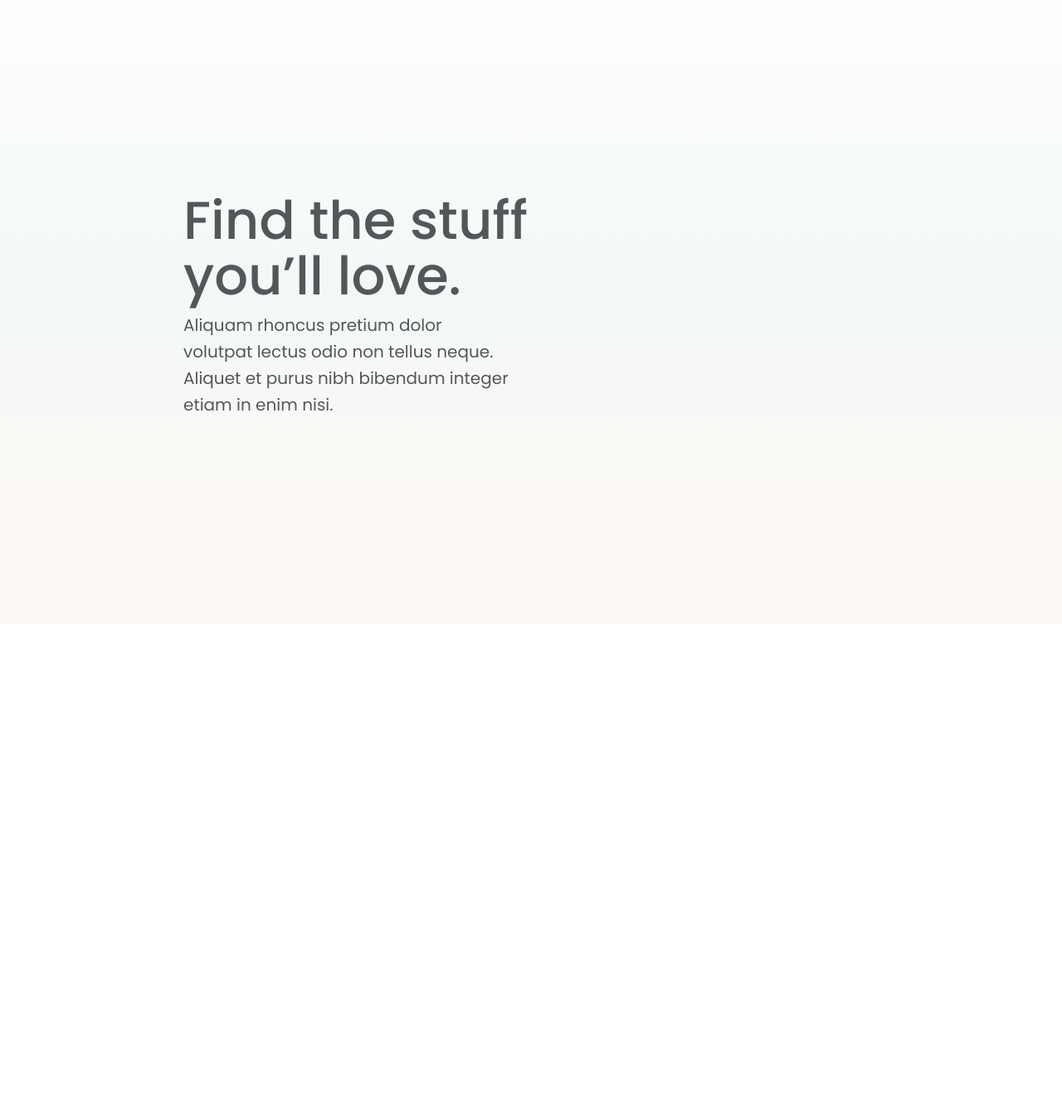
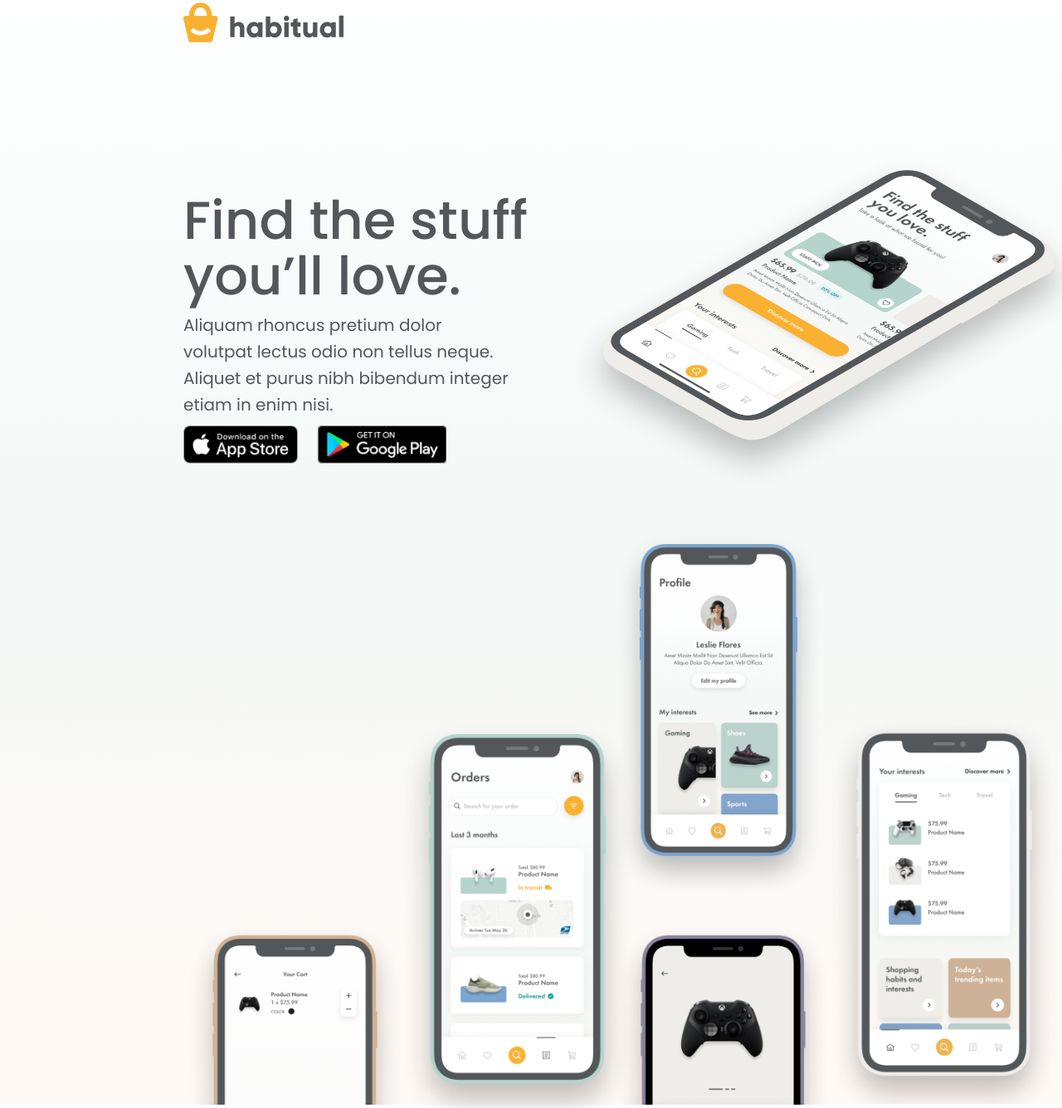
Before and after one commit to solomontudu/splash-page, a plain HTML site: page index.html in a window 1280 px wide. Shown: the part 47-1383 px from the top of the page at 83% size. Before the commit the page ends 800 px from the top, so only its background shows below. Drawn offline with Linux system fonts and the light colour scheme.

Commit message:
added all the UI elements along with its style according to the figma file

```diff
--- a/index.html
+++ b/index.html
@@ -9,6 +9,12 @@
   </head>
   <body>
     <div class="wrapper">
+      <!-- brand logo -->
+      <img
+        src="./img/habitual-branding.png"
+        alt="Brand Logo"
+        class="brand-img"
+      />
       <!-- title & text -->
       <div class="text-container">
         <h1 class="title">Find the stuff you’ll love.</h1>
@@ -16,7 +22,27 @@
           Aliquam rhoncus pretium dolor volutpat lectus odio non tellus neque.
           Aliquet et purus nibh bibendum integer etiam in enim nisi.
         </p>
+        <div class="app-store-btn">
+          <a href="https://apple.com" target="_blaink">
+            <img src="./img/app-store-button.png" alt="App Store" />
+          </a>
+        </div>
+        <div class="google-play-btn">
+          <a href="https://play.google.com" target="_blaink">
+            <img src="./img/google-play-button.png" alt="Play Store" />
+          </a>
+        </div>
       </div>
+      <!-- main iamge -->
+      <div class="main-image-container">
+        <img src="./img/main-image.png" alt="Landing Page Mockup" />
+      </div>
+      <!-- images -->
+      <img src="./img/profile.png" class="profile-img" alt="Profile Mockup" />
+      <img src="./img/orders.png" class="orders-img" alt="Orders Mockup" />
+      <img src="./img/home.png" class="home-img" alt="Home Mockup" />
+      <img src="./img/cart.png" class="cart-img" alt="Cart Mockup" />
+      <img src="./img/product.png" class="product-img" alt="Product Mockup" />
     </div>
     <!-- Script -->
     <script src="script.js"></script>
--- a/style.css
+++ b/style.css
@@ -19,7 +19,8 @@ body {
 .wrapper {
   position: relative;
   width: 1440px;
-  min-height: 100vh;
+  height: 1379px;
+  /* min-height: 100vh; */
   margin: auto;
   color: #54575a;
 }
@@ -48,3 +49,85 @@ body {
   font-size: 20px;
   line-height: 32px;
 }
+
+.brand-img {
+  position: absolute;
+  width: 193px;
+  height: 47.64px;
+  top: 50.25px;
+  left: 221px;
+  gap: 0px;
+}
+
+.app-store-btn {
+  position: absolute;
+  width: 138.44px;
+  height: 46.28px;
+  top: 560px;
+  left: 221px;
+}
+
+.app-store-btn img {
+  width: 138.44px;
+  height: 46.28px;
+}
+
+.google-play-btn {
+  position: absolute;
+  width: 156.19px;
+  height: 46.28px;
+  top: 560px;
+  left: 381.81px;
+}
+
+.google-play-btn img {
+  width: 156.19px;
+  height: 46.28px;
+}
+
+.main-image-container {
+  position: absolute;
+  width: 535.72px;
+  height: 309.27px;
+  top: 229.73px;
+  left: 683.28px;
+}
+
+.main-image-container img {
+  height: 411.15px;
+}
+
+.profile-img {
+  position: absolute;
+  height: 444px;
+  top: 686px;
+  left: 737px;
+}
+
+.orders-img {
+  position: absolute;
+  height: 470px;
+  top: 913px;
+  left: 479px;
+}
+
+.home-img {
+  position: absolute;
+  height: 470px;
+  top: 908px;
+  left: 995px;
+}
+
+.cart-img {
+  position: absolute;
+  height: 222px;
+  top: 1157px;
+  left: 221px;
+}
+
+.product-img {
+  position: absolute;
+  height: 222px;
+  top: 1157px;
+  left: 737px;
+}
```
